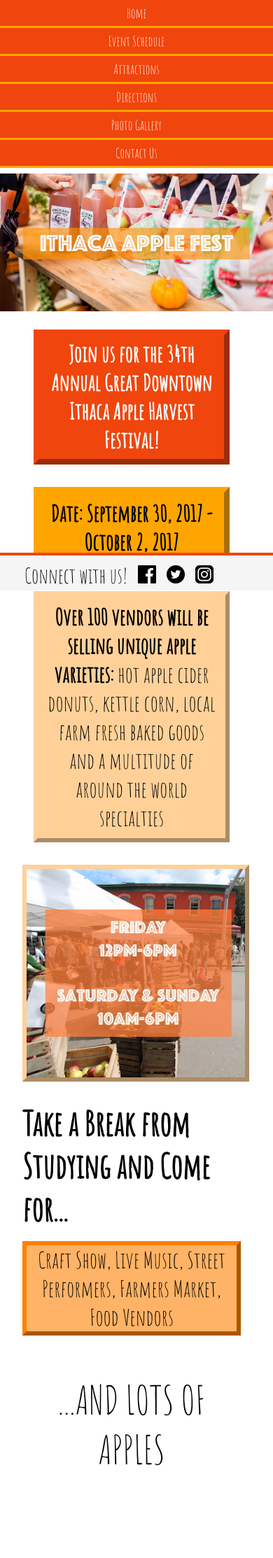
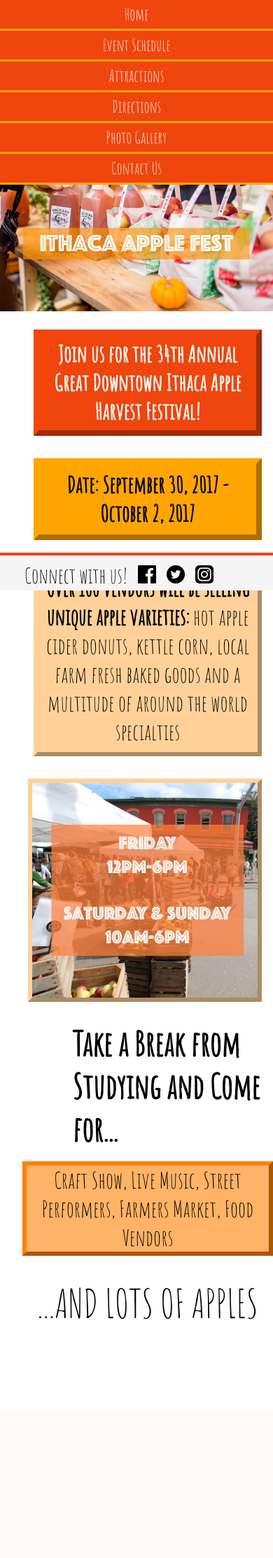
Before and after one commit to RaghavBatra/INFO-1300-Project, a PHP site: page / in a window 390 px wide. Shown: the whole page at 70% size. After the commit the page ends 1886 px from the top, so only its background shows below. Run offline with PHP 8.4, Linux system fonts and the light colour scheme; some libraries are stand-ins or nearby versions.

Commit message:
table responsive for contact and home

```diff
--- a/css/site.css
+++ b/css/site.css
@@ -496,22 +496,126 @@
 }
 
 @media screen and (max-width: 768px) {
+    /* Nav Bar*/
+    #global_nav {
+        height:1.8em;
+    }
+    #global_nav li a {
+       font-size:0.7em;
+       padding: 8px 6px;
+
+    }
+    #global_nav li {
+
+        font-size: 1.2em;
+        background-color: #F0450C;
+
+    }
+    #global_nav a:hover {
+        background-color: orange;
+
+    }
+    /* Contact Us Page*/
     h5{
         margin:auto;
+        margin-top: 0.8em;
     }
     #maincontent {
         display:block;
         margin:auto;
+        max-width: 90%;
     }
 
+    #phone_address {
+        margin:auto;
+    }
+
+    #email_address {
+        margin-top:3em;
+        margin:auto;
+        margin-bottom: 4em;
+    }
+
+    #address_info {
+        margin:auto;
+    }
+
+    .icons {
+        margin-left:1em;
+        margin-top: 1em;
+    }
+
+    /*Home Page*/
+    #content > h1 {
+      font-size: 2em;
+      border: 8px outset #F0450C;
+      max-width:90%;
+      margin-left:0em;
+
   }
-    #center > img {
-        max-width: 80%;
-        min-width: 360px;
+    #content > h3{
+      font-size: 2em;
+      max-width: 90%;
+      margin-left: 0em;
+      margin-right:0.5em;
+
     }
-    #content {
-        max-width: 80%;
+
+    #photogallery {
+      display: none;
     }
+
+    #vendor {
+      margin-right: 0.5em;
+      margin-left: 0em;
+      padding: 0.3em;
+      font-size: 2em;
+
+    }
+
+    #nextcontentsection > h4 {
+      font-size: 3em;
+      max-width:80%;
+      margin:auto;
+      margin-top: 0.5em;
+    }
+    #overview {
+        font-size: 2em;
+        /*max-width: 80%;*/
+        margin-right: 0.5em;
+        margin-left: 0em;
+
+    }
+
+    #apples {
+        font-size: 4.5em;
+        margin-left: 0em;
+        margin-right:0em;
+        margin-top:0em;
+    }
+
+    #times {
+
+      margin:auto;
+      margin-left:0.5em;
+      max-width:90%;
+    }
+    h5 {
+      font-size: 4.3em;
+      margin-top:3.6em;
+
+    }
+    #top {
+      margin-top: 3em;
+    }
+
+    #row1 {
+      display:block;
+    }
+
+
+  }
+
 
 
 @media screen and (max-width: 480px) {
@@ -595,6 +699,18 @@
         display:block;
     }
 
+    .contactinfo {
+        padding: 0.5em;
+        font-size: 1.6em;
+    }
+
+    .icons {
+        margin-left:1em;
+        margin-top: 0.5em;
+    }
+
+    /*NAV Bar*/
+
     #global_nav li a {
        font-size:0.8em;
        padding: 6px;
@@ -613,16 +729,6 @@
         width: 100%;
     }
 
-    .contactinfo {
-      padding: 0.5em;
-      font-size: 1.6em;
-    }
-
-    .icons {
-      margin-left:1em;
-      margin-top: 0.5em;
-    }
-
 
 
 
```
